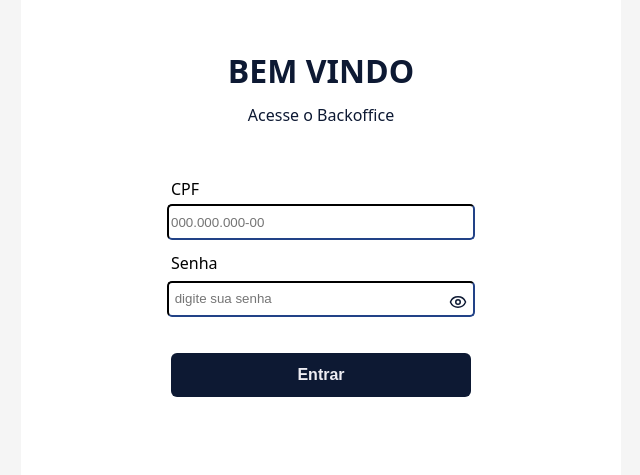
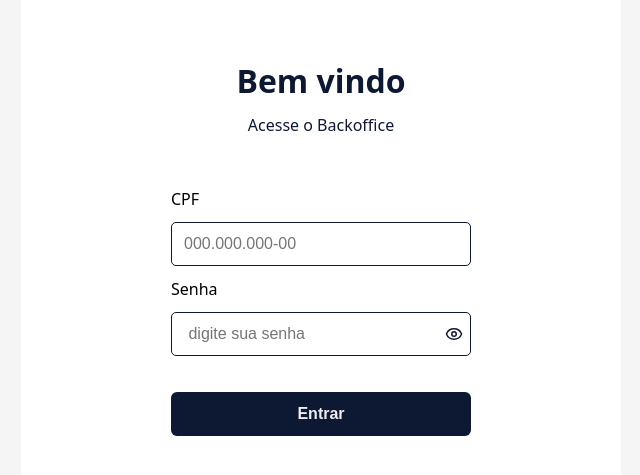
Before and after one commit to isabeleferreira18/dashboard, a React (Vite) app: page / in a window 1280 px wide. Shown: the part 157-632 px from the top of the page, without its empty margins (319-959 px from the left). Built offline with nearby package versions, Linux system fonts and the light colour scheme.

Commit message:
att login

```diff
--- a/src/components/login/index.tsx
+++ b/src/components/login/index.tsx
@@ -5,6 +5,8 @@ import { useAuthContext } from "../../contexts/useAuthContext";
 
 export function Login() {
     const [mostrarSenha, setMostrarSenha] = useState(false);
+    const [erro, setErro] = useState<string | null>(null);
+    const [enviando, setEnviando] = useState(false);
     const auth = useAuthContext();
 
     async function handleSubmit(event: React.FormEvent<HTMLFormElement>) {
@@ -17,18 +19,31 @@ export function Login() {
         if (typeof cpf !== "string" || typeof password !== "string") {
             return;
         }
-        auth.loginAuth(cpf, password);
+        setErro(null);
+        setEnviando(true);
+        try {
+            await auth.loginAuth(cpf, password);
+        } catch (error: unknown) {
+            if (error instanceof TypeError) {
+                setErro("Erro de conexão. Verifique sua internet e tente novamente.");
+            } else if (error instanceof Error) {
+                setErro(error.message);
+            } else {
+                setErro("Erro inesperado");
+            }
+        } finally {
+            setEnviando(false);
+        }
     };
 
     return (
         <div className={styles.loginPage}>
             <div className={styles.loginContent}>
                 <form onSubmit={handleSubmit} className={styles.formLogin}>
-                    <h1 className={styles.title}> BEM VINDO </h1>
+                    <h1 className={styles.title}> Bem vindo </h1>
                     <p className={styles.title}> Acesse o Backoffice </p>
                     <label htmlFor="cpf"> CPF </label>
                     <input id="cpf" name="cpf" type="text"
-                        inputMode="numeric"
                         maxLength={14}
                         pattern="[0-9]{3}\.[0-9]{3}\.[0-9]{3}-[0-9]{2}"
                         title="Digite o CPF no formato 000.000.000-00"
@@ -52,7 +67,10 @@ export function Login() {
                             <EyeIcon> </EyeIcon>
                         </button>
                     </div>
-                    <button type="submit" className={styles.buttonLogin}>Entrar</button>
+                    {erro && <p role="alert" className={styles.erro}>{erro}</p>}
+                    <button type="submit" className={styles.buttonLogin} disabled={enviando}>
+                        {enviando ? "Entrando..." : "Entrar"}
+                    </button>
                 </form>
             </div>
         </div>
--- a/src/components/login/styles.module.css
+++ b/src/components/login/styles.module.css
@@ -1,20 +1,86 @@
 .loginPage {
-    min-height: calc(100vh - 48px);
+    min-height: 100vh;
+    box-sizing: border-box;
+    padding: 16px;
+    display: flex;
+    align-items: center;
+    justify-content: center;
+}
+
+.loginContent {
+    width: 100%;
+    max-width: 600px;
+}
+
+.formLogin {
+    --largura-campo: 300px;
+    width: 100%;
+    min-height: 600px;
+    box-sizing: border-box;
+    padding: 24px;
+    background-color: white;
+    border-radius: 5px;
     display: flex;
     flex-direction: column;
     align-items: center;
     justify-content: center;
+    gap: 12px;
+}
+
+.formLogin label,
+.inputForm,
+.campoSenha,
+.buttonLogin {
+    width: 100%;
+    max-width: var(--largura-campo);
+    box-sizing: border-box;
+}
+
+.title {
+    margin: 0 16px;
+    color: #0D1933;
+    transform: translateY(-40px);
+}
+
+.inputForm {
+    min-height: 44px;
+    padding: 0 12px;
+    font-size: 16px;
+    border: 1px solid #0D1933;
+    border-radius: 5px;
+    outline: none;
+}
+
+.campoSenha {
+    position: relative;
+}
+
+.botaoOlho {
+    position: absolute;
+    top: 50%;
+    right: 8px;
+    transform: translateY(-50%);
+    display: flex;
+    padding: 0;
+    border: 0;
+    background: none;
+    color: #0D1933;
+    cursor: pointer;
+}
+
+.botaoOlho svg {
+    width: 18px;
+    height: 18px;
 }
 
 .buttonLogin {
     margin-top: 24px;
-    width: 300px;
     min-height: 44px;
     padding: 10px 16px;
     border: none;
+    border-radius: 6px;
     background-color: #0D1933;
     color: #EEEDF3;
-    border-radius: 6px;
     font-size: 16px;
     font-weight: 600;
     cursor: pointer;
@@ -25,69 +91,17 @@
     background-color: #00458f;
 }
 
-.formLogin {
-    background-color: white;
-    width: 600px;
-    height: 600px;
-    border-radius: 5px;
-    display: flex;
-    flex-direction: column;
-    align-items: center;
-    justify-content: center;
-    gap: 12px;
-    margin: 0;
-
+.buttonLogin:disabled {
+    opacity: 0.6;
+    cursor: not-allowed;
 }
 
-.title {
-    align-items: center;
-    display: flex;
-    justify-content: center;
-    color: #0D1933;
-    margin: 0 16px;
-    transform: translateY(-40px);
+.erro {
+    color: #c62828;
 }
 
-.inputForm {
-    margin-top: -8px;
-    border-radius: 5px;
-    border-color: #0D1933;
-    width: 300px;
-    min-height: 30px;
+@media (max-width: 480px) {
+    .title {
+        font-size: 24px;
+    }
 }
-
-
-.loginContent {
-    display: flex;
-    margin: 0;
-    gap: 0;
-}
-
-.formLogin label {
-    width: 300px;
-    text-align: left;
-}
-.campoSenha {
-    position: relative;
-    width: fit-content;
-}
-
-.botaoOlho {
-    position: absolute;
-    top: 50%;
-    right: 8px;
-    transform: translateY(-50%);
-    display: flex;
-    align-items: center;
-    justify-content: center;
-    border: 0;
-    padding: 0;
-    background: transparent;
-    color: #0D1933;
-    cursor: pointer;
-}
-
-.botaoOlho svg {
-    width: 18px;
-    height: 18px;
-}
```
